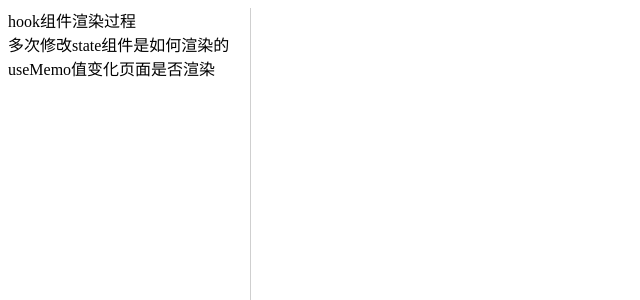
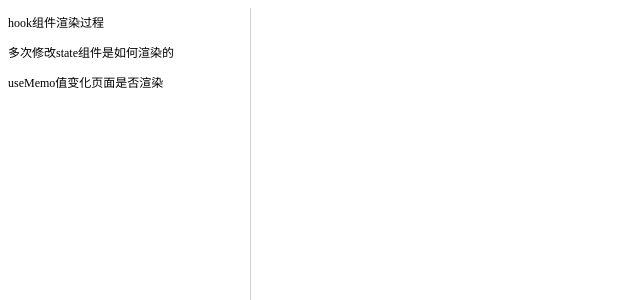
Before and after one commit to yjw0928/react-study, a React app: page / in a window 1280 px wide. Shown: the top 300 px of the page, without its empty margins (0-640 px from the left). Built offline with nearby package versions, Linux system fonts and the light colour scheme.

Commit message:
fix(react): react 学习

```diff
--- a/src/components/20220829.tsx
+++ b/src/components/20220829.tsx
@@ -1,6 +1,5 @@
 import React, { useCallback, useEffect, useState } from "react";
 import { Button } from "antd";
-import { render } from "react-dom";
 
 const SubComp: React.FC = () => {
   console.log("subCompRemder");
@@ -19,8 +18,10 @@ const SubComp: React.FC = () => {
 
 const RenderProcess = () => {
   console.log("start-render");
+
   const [state, setState] = useState<number>(0);
   console.log("state", state);
+
   const add = useCallback(() => {
     setState(state + 1);
   }, [state]);
--- a/src/page/Home.less
+++ b/src/page/Home.less
@@ -4,6 +4,11 @@
     .nav {
         width: 300px;
         border-right: 1px solid #cfcfcf;
+        .nav-item {
+            line-height: 30px;
+            font-size: 12px;
+            overflow: hidden;
+        }
     }
     .main {
         width: 100%;
--- a/src/page/Nav.tsx
+++ b/src/page/Nav.tsx
@@ -2,6 +2,8 @@ import React from "react";
 import { useNavigate } from "react-router-dom";
 
 import { PAGE_LIST } from "../constants";
+
+import { a } from "./test";
 
 const Nav: React.FC = () => {
   const history = useNavigate();
@@ -12,7 +14,7 @@ const Nav: React.FC = () => {
     <div className="nav">
       {PAGE_LIST.map((nav) => {
         return (
-          <div key={nav.id} onClick={() => go(nav.id)} className="nav-item">
+          <div className="nav-item" key={nav.id} onClick={() => go(nav.id)}>
             {nav.title}
           </div>
         );
--- /dev/null
+++ b/src/page/test.ts
@@ -0,0 +1,3 @@
+export const a: Record<string, string> = {
+  a: "a",
+};
--- a/tsconfig.json
+++ b/tsconfig.json
@@ -8,7 +8,10 @@
         "sourceMap": true,
         "allowSyntheticDefaultImports": true,
         "jsx": "react",
-        "moduleResolution": "node"
+        "moduleResolution": "node",
+        // 生成类型声明文件
+        "declaration": true,
+        "declarationDir": "dist",
     },
     // 包含的文件
     "include": [
--- a/webpack.config.js
+++ b/webpack.config.js
@@ -22,6 +22,12 @@ module.exports = {
                     }
                 },
 
+            },
+            {
+                test: /\.ts?$/,
+                use: {
+                    loader: 'ts-loader'
+                }
             },
             {
                 test: /\.less$/i,
```
Also changed, not shown: 1 other file (tests, documents, lock files or other folders).
